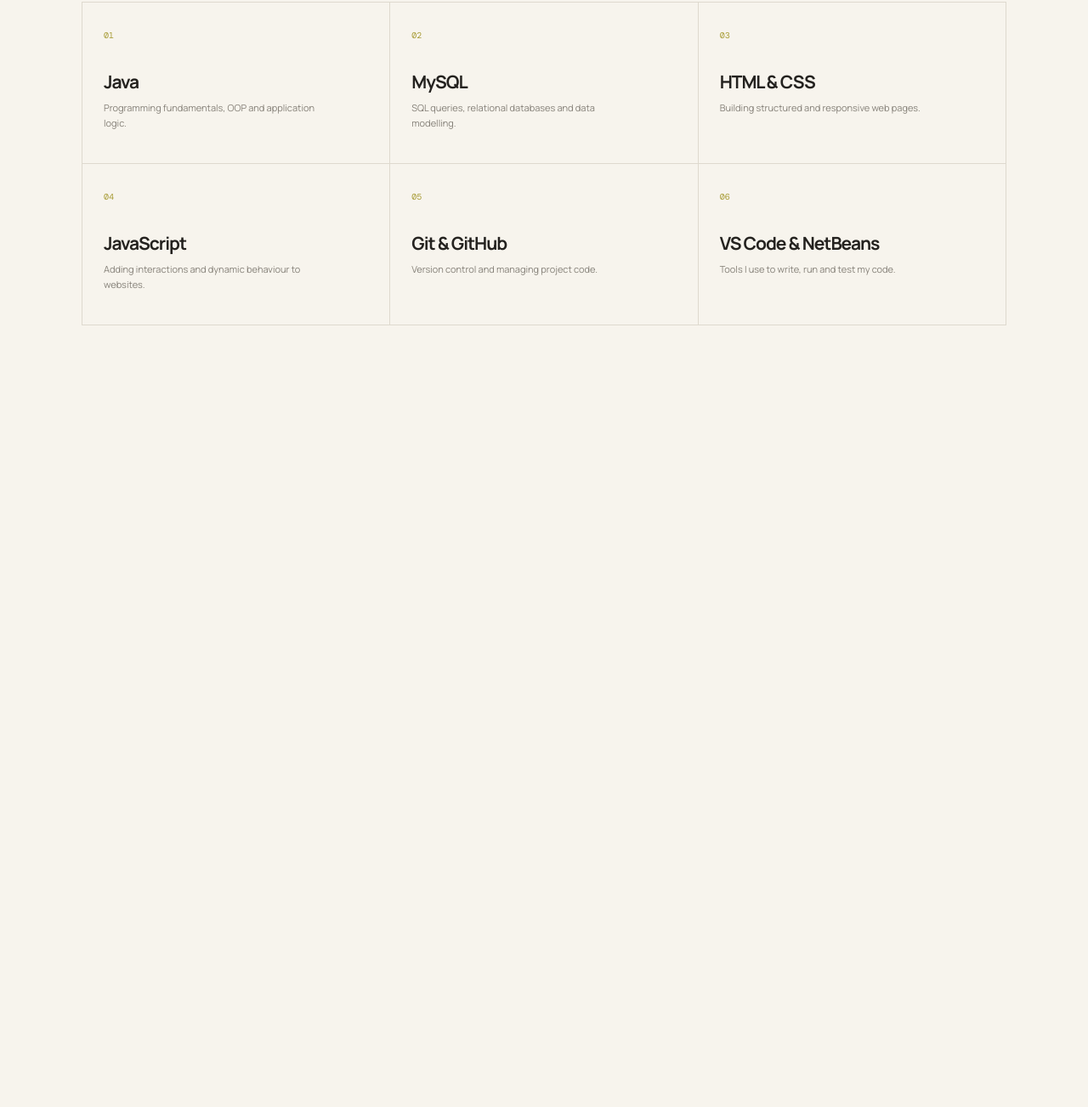
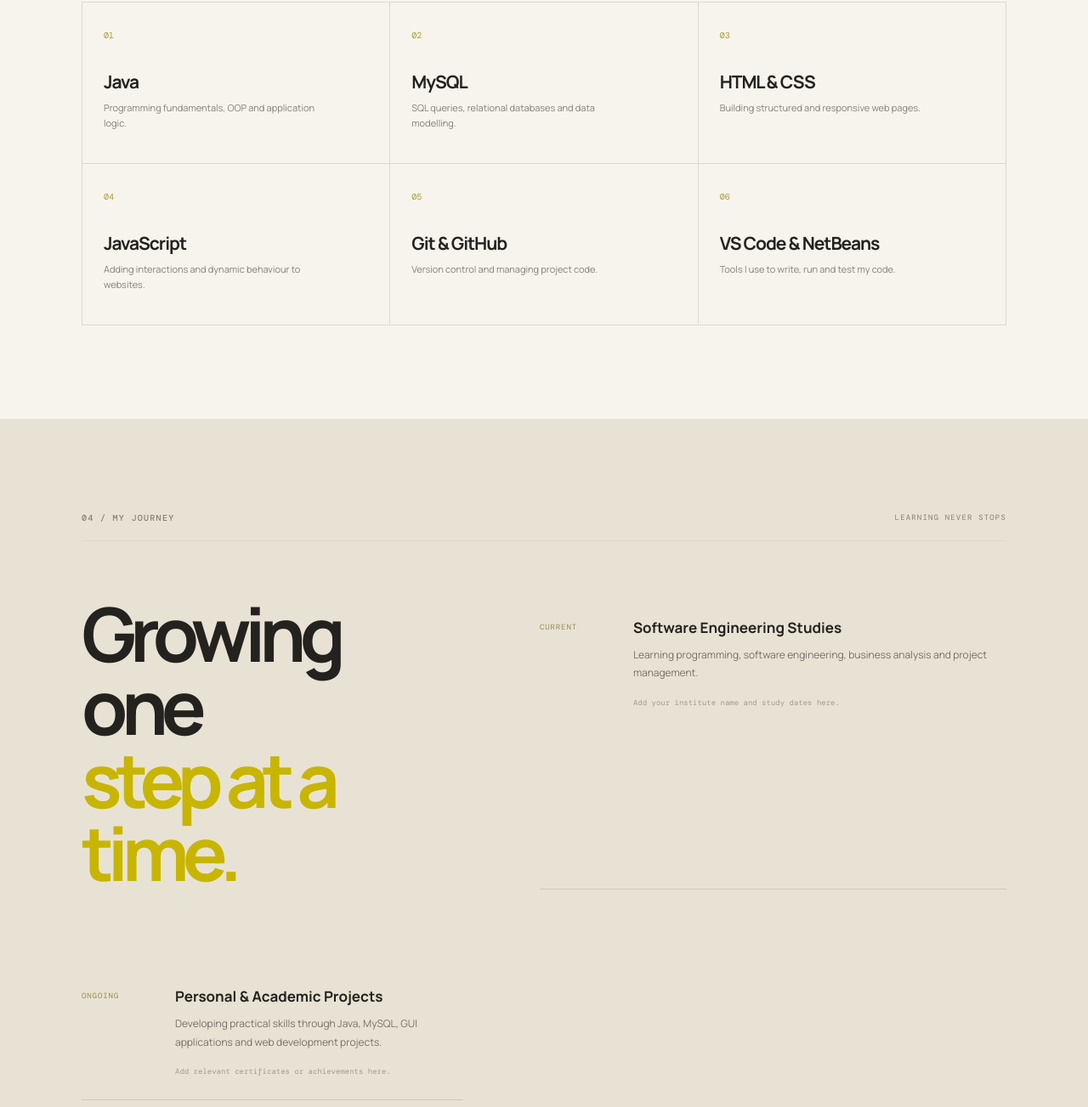
Before and after one commit to Thivindu2005/Portfolio-website, a plain HTML site: page index.html in a window 1280 px wide. Shown: the part 4036-5339 px from the top of the page at 85% size. Before the commit the page ends 4529 px from the top, so only its background shows below. Drawn offline with nearby package versions, Linux system fonts and the light colour scheme.

Commit message:
add journey section

```diff
--- a/css/style.css
+++ b/css/style.css
@@ -700,3 +700,53 @@ button {
     font-size: 11px;
     line-height: 1.7;
 }
+
+
+/* --------------------------------------------------
+   8. EDUCATION / JOURNEY SECTION
+   -------------------------------------------------- */
+
+.journey-section {
+    background: #e8e2d4;
+}
+
+.journey-content {
+    display: grid;
+    grid-template-columns: 0.9fr 1.1fr;
+    gap: 7vw;
+    padding-top: 65px;
+}
+
+.journey-item {
+    display: grid;
+    grid-template-columns: 90px 1fr;
+    gap: 20px;
+    padding: 25px 0;
+    border-bottom: 1px solid #d0c8b8;
+}
+
+.journey-date {
+    padding-top: 5px;
+    color: #9a8c4c;
+    font-family: var(--small-font);
+    font-size: 9px;
+    letter-spacing: 0.1em;
+}
+
+.journey-item h3 {
+    margin: 0 0 10px;
+    font-size: 17px;
+}
+
+.journey-item p {
+    margin: 0 0 10px;
+    color: #777168;
+    font-size: 12px;
+    line-height: 1.8;
+}
+
+.journey-item small {
+    color: #a39b8c;
+    font-family: var(--small-font);
+    font-size: 9px;
+}
--- a/index.html
+++ b/index.html
@@ -187,6 +187,25 @@
             </div>
         </section>
 
+        <!-- EDUCATION -->
+        <section class="journey-section section-space" id="journey">
+            <div class="section-topline">
+                <span class="small-label">04 / MY JOURNEY</span>
+                <span class="mono">LEARNING NEVER STOPS</span>
+            </div>
+            <div class="journey-content reveal">
+                <h2>Growing one<br><span>step at a time.</span></h2>
+                <div class="journey-item">
+                    <span class="journey-date">CURRENT</span>
+                    <div><h3>Software Engineering Studies</h3><p>Learning programming, software engineering, business analysis and project management.</p><small>Add your institute name and study dates here.</small></div>
+                </div>
+                <div class="journey-item">
+                    <span class="journey-date">ONGOING</span>
+                    <div><h3>Personal & Academic Projects</h3><p>Developing practical skills through Java, MySQL, GUI applications and web development projects.</p><small>Add relevant certificates or achievements here.</small></div>
+                </div>
+            </div>
+        </section>
+
     </main>
 
 </body>
```
